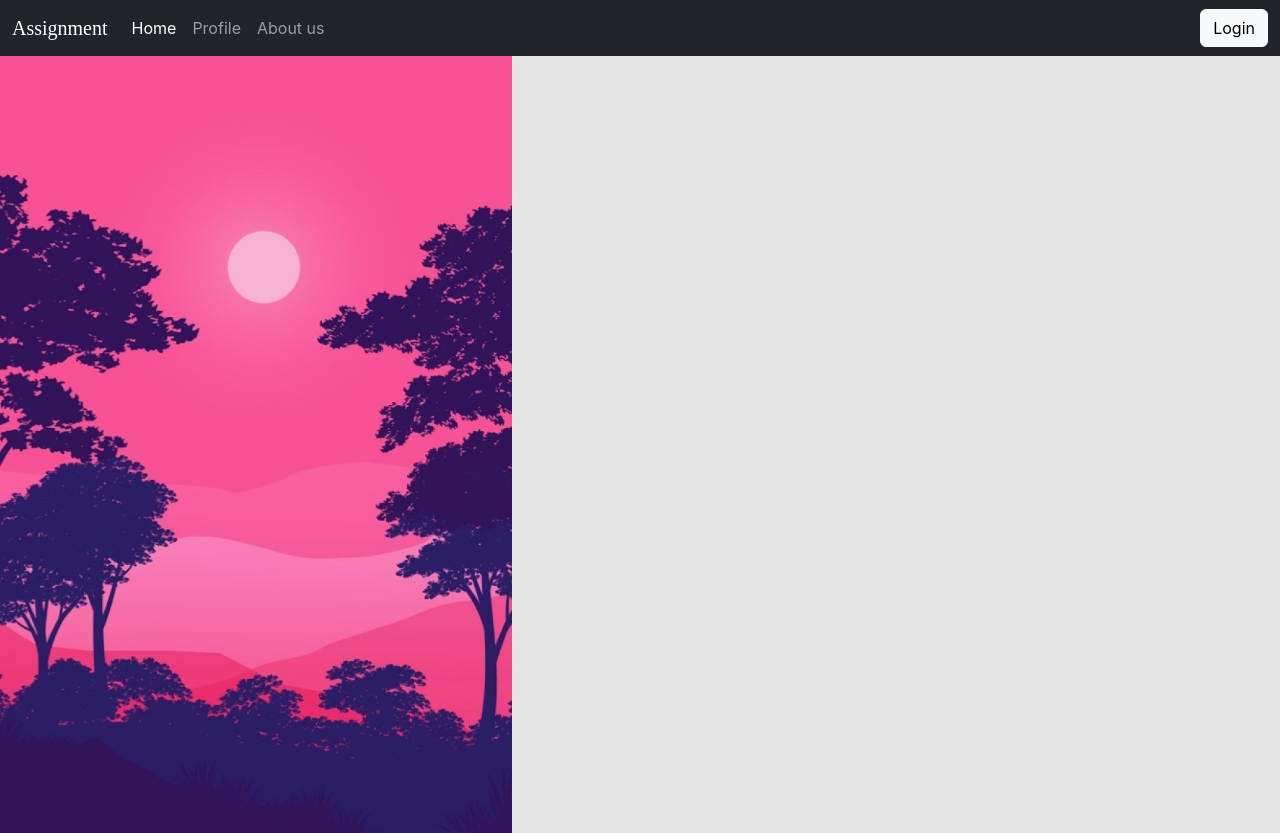
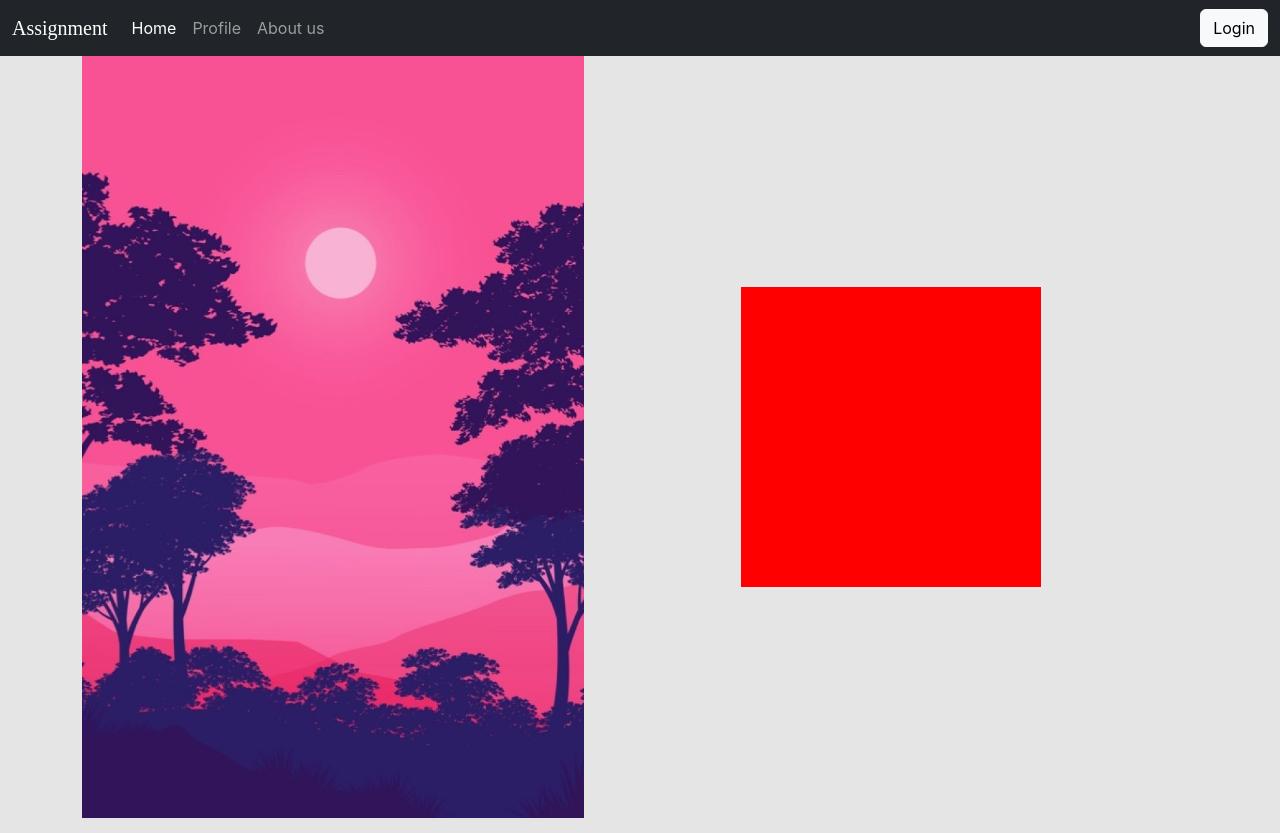
Before and after one commit to Joyin2/TextUtils, a React (Create React App) app: page / in a window 1280 px wide. Built offline with nearby package versions, Linux system fonts and the light colour scheme; a web font is replaced by a local one.

Commit message:
accuracy

```diff
--- a/src/components/SIgnUp.css
+++ b/src/components/SIgnUp.css
@@ -1,8 +1,30 @@
+.container{
+    display: flex;
+
+}
+
+.image-container{
+    display: flex;
+    width: 45%;
+
+}
 .image-container img {
-  width: 40%;
+  width: 100%;
   height: 100%;
   object-fit: fill;
 }
 .signup-container{
+    display: flex;
+    width: 55%;
+    /* background-color: red; */
 
 }
+.signup-item{
+    display: flex;
+    margin: auto;
+    align-items: center;
+    justify-content: center;
+    height: 300px;
+    width: 300px;
+    background-color: red;
+}
--- a/src/components/SignUp.js
+++ b/src/components/SignUp.js
@@ -5,13 +5,15 @@ import "./SIgnUp.css";
 export default function SignUp() {
   return (
     <div>
-      <div className="image-container">
-        <img src={signupImage} alt="" />
+      <div className="container">
+        <div className="image-container">
+          <img src={signupImage} alt="" />
+        </div>
+        <div className="signup-container">
+          <div className="signup-item">
 
-
-      </div>
-      <div className="signup-container">
-
+          </div>
+        </div>
       </div>
     </div>
   );
```
